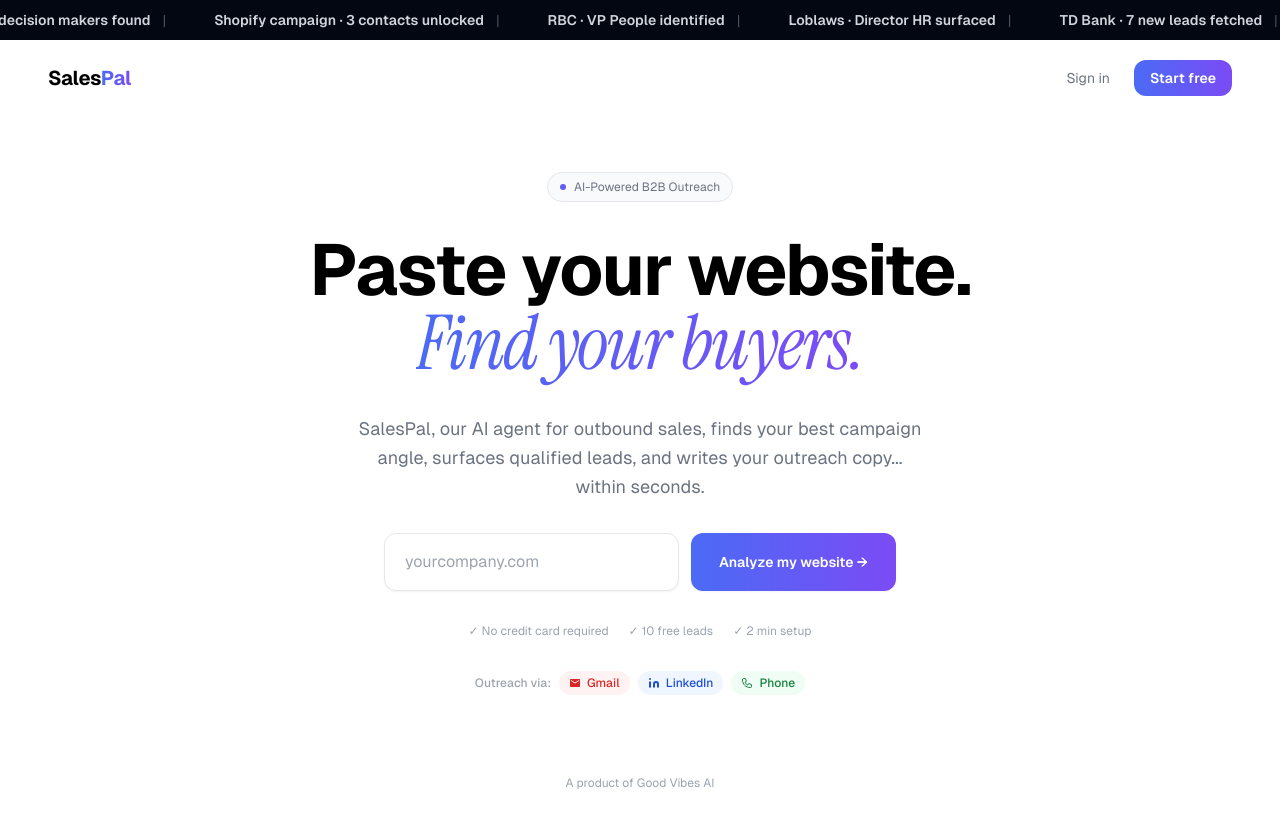
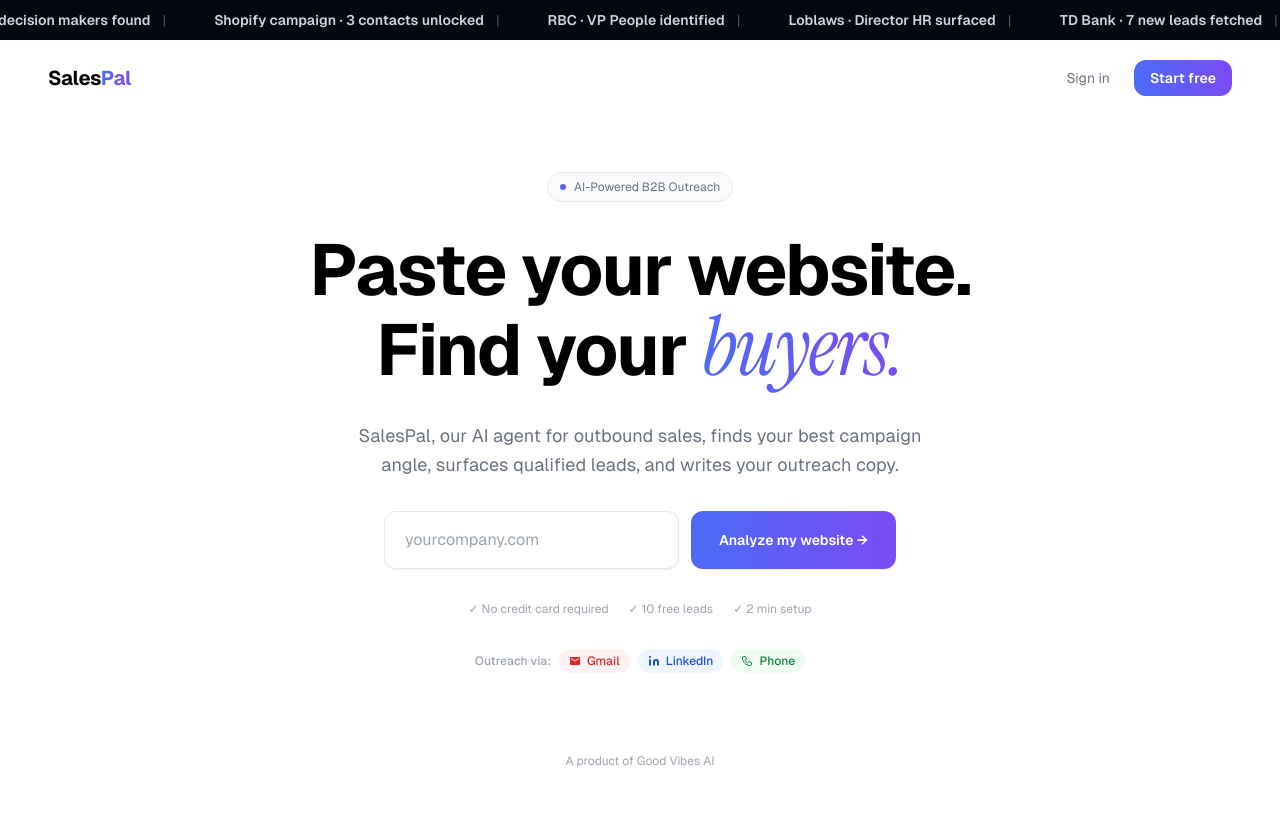
Before and after one commit to mrgoodvibestv/salespal, a Next.js app: page / in a window 1280 px wide. Built offline with nearby package versions, Linux system fonts and the light colour scheme.

Commit message:
fix: split hero headline treatment, buyers larger on desktop, subtext copy

```diff
--- a/src/app/page.tsx
+++ b/src/app/page.tsx
@@ -198,6 +198,7 @@
             <h1 className="text-5xl sm:text-6xl lg:text-7xl font-bold tracking-tight leading-[1.05] text-black">
               Paste your website.
               <br />
+              Find your{" "}
               <span
                 className="serif-italic"
                 style={{
@@ -205,17 +206,17 @@
                   WebkitBackgroundClip: "text",
                   WebkitTextFillColor: "transparent",
                   backgroundClip: "text",
-                  fontSize: "1.05em",
+                  fontSize: "1.15em",
                 }}
               >
-                Find your buyers.
+                buyers.
               </span>
             </h1>
 
             {/* Subheading */}
             <p className="text-lg text-gray-500 max-w-xl mx-auto leading-relaxed">
               SalesPal, our AI agent for outbound sales, finds your best campaign angle,
-              surfaces qualified leads, and writes your outreach copy... within seconds.
+              surfaces qualified leads, and writes your outreach copy.
             </p>
 
             {/* URL form */}
```
